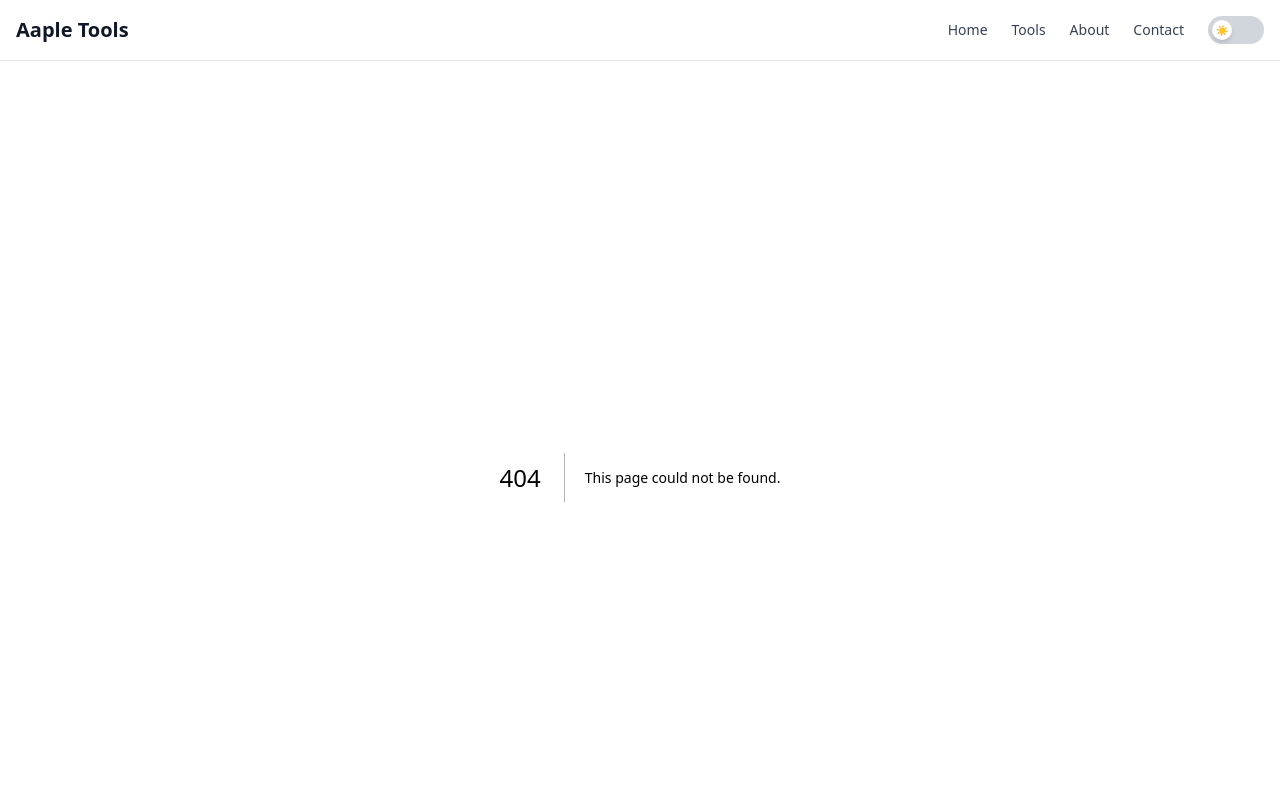
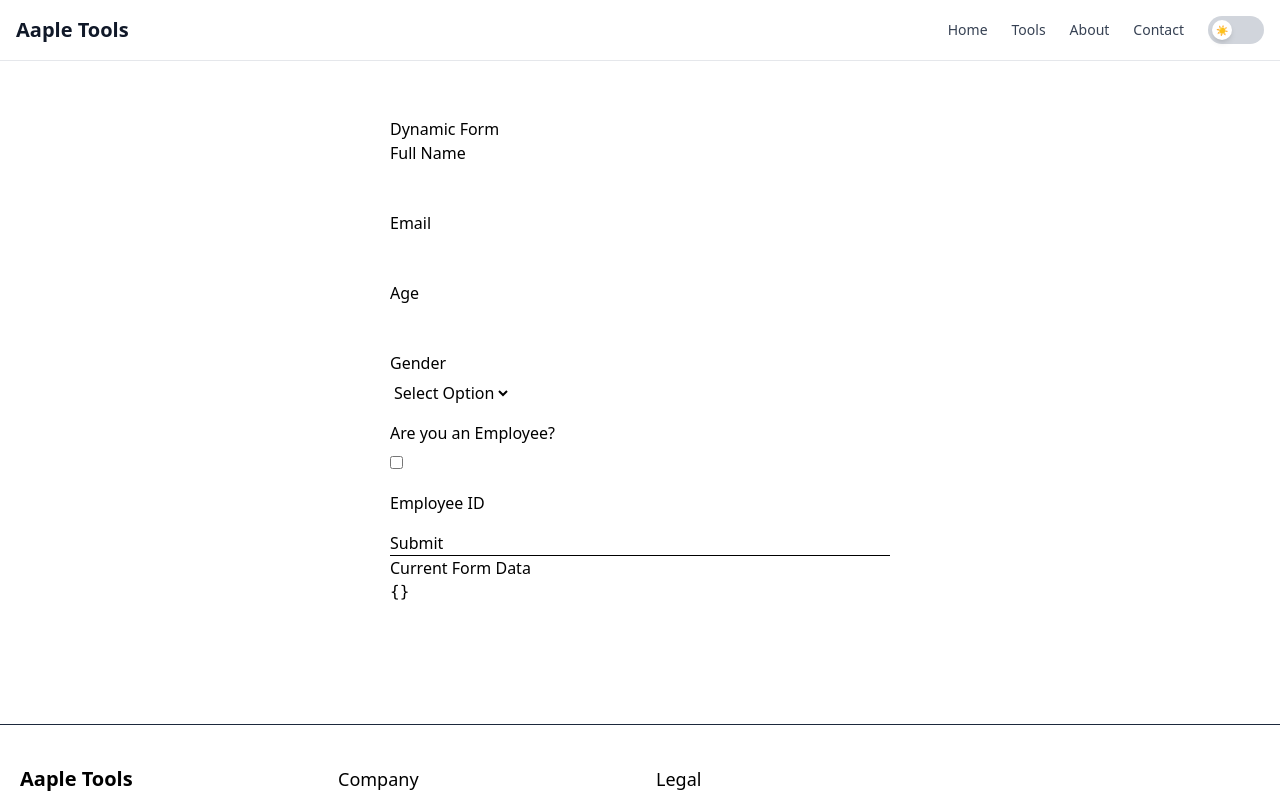
Before and after one commit to vpadwal97/aaple-tools, a Next.js app: page /aaForm in a window 1280 px wide. Before the commit this address had no page. Shown: the top 800 px of the page. Built offline with nearby package versions, Linux system fonts and the light colour scheme.

Commit message:
new fun added

```diff
--- /dev/null
+++ b/app/aaForm/page.tsx
@@ -0,0 +1,257 @@
+"use client";
+import React, { useEffect, useState } from "react";
+// import axios from "axios";
+
+interface formSchemaInterface {
+  id: string;
+  label: string;
+  fieldType: string;
+  regex?: string;
+  required?: boolean;
+  options?: string[];
+  showIf?: {
+    field: string;
+    value: boolean;
+  };
+}
+
+const formSchema: formSchemaInterface[] = [
+  {
+    id: "fullName",
+    label: "Full Name",
+    fieldType: "text",
+    regex: "^[A-Za-z ]{3,30}$",
+    required: true,
+  },
+  {
+    id: "email",
+    label: "Email",
+    fieldType: "email",
+    regex: "^\\S+@\\S+\\.\\S+$",
+    required: true,
+  },
+  {
+    id: "age",
+    label: "Age",
+    fieldType: "number",
+    regex: "^[0-9]{1,2}$",
+    required: true,
+  },
+  {
+    id: "gender",
+    label: "Gender",
+    fieldType: "select",
+    options: ["Male", "Female", "Other"],
+    required: true,
+  },
+  {
+    id: "isEmployee",
+    label: "Are you an Employee?",
+    fieldType: "checkbox",
+  },
+  {
+    id: "employeeId",
+    label: "Employee ID",
+    fieldType: "text",
+    regex: "^[0-9]{4}$",
+    required: true,
+    showIf: {
+      field: "isEmployee",
+      value: true,
+    },
+  },
+];
+
+export default function DynamicForm() {
+  const [formData, setFormData] = useState<any>({});
+  const [errors, setErrors] = useState<any>({});
+  const [loading, setLoading] = useState(false);
+
+  //   useEffect(() => {
+  //     const savedData = localStorage.getItem("dynamicForm");
+
+  //     if (savedData) {
+  //       setFormData(JSON.parse(savedData));
+  //     }
+  //   }, []);
+
+  const handleChange = (fieldId: string, value: string | boolean) => {
+    const updatedData = {
+      ...formData,
+      [fieldId]: value,
+    };
+
+    setFormData(updatedData);
+
+    localStorage.setItem("dynamicForm", JSON.stringify(updatedData));
+  };
+
+  const validateForm = () => {
+    const newErrors: any = {};
+
+    formSchema.forEach((field) => {
+      const value = formData[field.id];
+
+      if (field.showIf && formData[field.showIf.field] !== field.showIf.value) {
+        return;
+      }
+
+      if (field.required) {
+        if (value === undefined || value === null || value === "") {
+          newErrors[field.id] = `${field.label} is required`;
+          return;
+        }
+      }
+
+      if (field.regex && value) {
+        const regex = new RegExp(field.regex);
+
+        if (!regex.test(String(value))) {
+          newErrors[field.id] = `${field.label} is invalid`;
+        }
+      }
+    });
+
+    setErrors(newErrors);
+
+    return Object.keys(newErrors).length === 0;
+  };
+
+  const handleSubmit = async (e: React.FormEvent<HTMLFormElement>) => {
+    e.preventDefault();
+
+    const isValid = validateForm();
+
+    if (!isValid) {
+      return;
+    }
+
+    try {
+      setLoading(true);
+
+      const response = {
+        data: "somedata",
+      };
+      //   const response = await axios.post(
+      //     "https://jsonplaceholder.typicode.com/posts",
+      //     formData
+      //   );
+
+      console.log("API Response:", response.data);
+
+      alert("Form submitted successfully");
+
+      localStorage.removeItem("dynamicForm");
+
+      setFormData({});
+      setErrors({});
+    } catch (error) {
+      console.error(error);
+
+      alert("Submission failed");
+    } finally {
+      setLoading(false);
+    }
+  };
+
+  const renderField = (field : formSchemaInterface) => {
+    if (field.showIf && formData[field.showIf.field] !== field.showIf.value) {
+      return null;
+    }
+
+    switch (field.fieldType) {
+      case "text":
+      case "email":
+      case "number":
+        return (
+          <input
+            type={field.fieldType}
+            value={formData[field.id] || ""}
+            onChange={(e) => handleChange(field.id, e.target.value)}
+          />
+        );
+
+      case "checkbox":
+        return (
+          <input
+            type="checkbox"
+            checked={formData[field.id] || false}
+            onChange={(e: React.ChangeEvent<HTMLInputElement>) => handleChange(field.id, e.target.checked)}
+          />
+        );
+
+      case "select":
+        return (
+          <select
+            value={formData[field.id] || ""}
+            onChange={(e) => handleChange(field.id, e.target.value)}
+          >
+            <option value="">Select Option</option>
+
+            {field.options?.map((option) => (
+              <option key={option} value={option}>
+                {option}
+              </option>
+            ))}
+          </select>
+        );
+
+      default:
+        return null;
+    }
+  };
+
+  return (
+    <div
+      style={{
+        maxWidth: "500px",
+        margin: "40px auto",
+      }}
+    >
+      <h2>Dynamic Form</h2>
+
+      <form onSubmit={handleSubmit}>
+        {formSchema.map((field) => (
+          <div
+            key={field.id}
+            style={{
+              marginBottom: "16px",
+            }}
+          >
+            <label
+              style={{
+                display: "block",
+                marginBottom: "6px",
+              }}
+            >
+              {field.label}
+            </label>
+
+            {renderField(field)}
+
+            {errors[field.id] && (
+              <p
+                style={{
+                  color: "red",
+                  margin: "4px 0",
+                }}
+              >
+                {errors[field.id]}
+              </p>
+            )}
+          </div>
+        ))}
+
+        <button type="submit" disabled={loading}>
+          {loading ? "Submitting..." : "Submit"}
+        </button>
+      </form>
+
+      <hr />
+
+      <h3>Current Form Data</h3>
+
+      <pre>{JSON.stringify(formData, null, 2)}</pre>
+    </div>
+  );
+}
```
